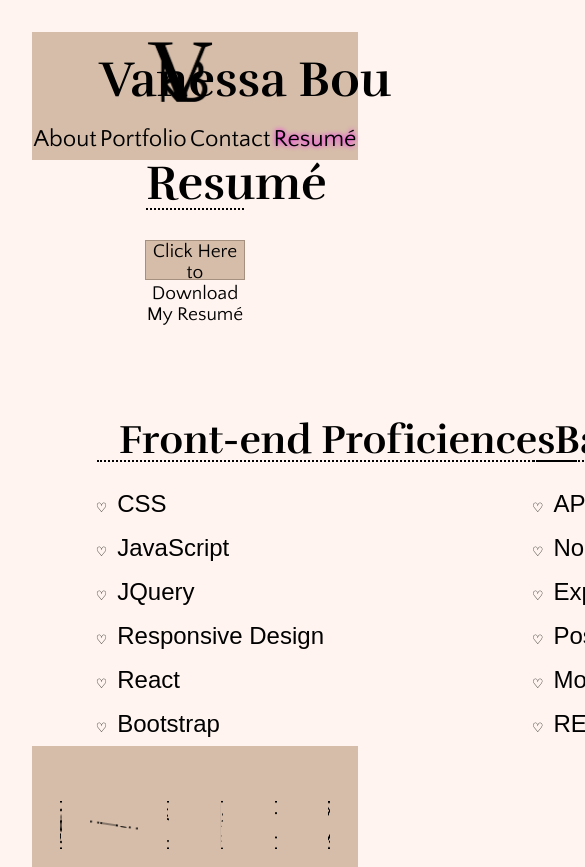
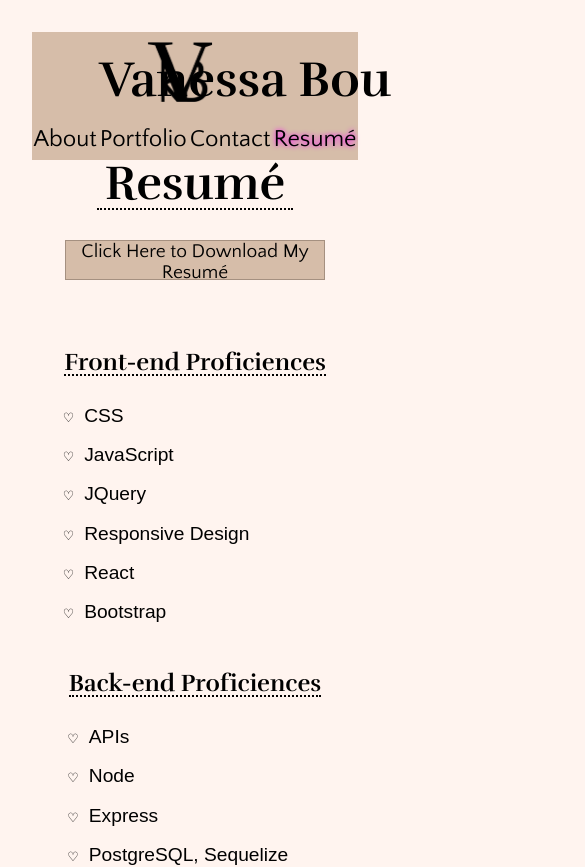
Before and after one commit to rvbouu/react-portfolio, a React (Vite) app: page /resume in a window 390 px wide. Shown: the top 867 px of the page, 585 px wide, since content can reach past the window. Built offline with nearby package versions, Linux system fonts and the light colour scheme.

Commit message:
added media queries to resume page

```diff
--- a/src/components/pages/resume/Resume.css
+++ b/src/components/pages/resume/Resume.css
@@ -38,10 +38,7 @@
   border: 1px solid #a59080;
 }
 
-#resumeBtn:hover {
-  border: 2px solid #684929;
-}
-
+/* ---------- Proficiencies ---------- */
 .prof{
   display: flex;
   flex-direction: row;
@@ -58,6 +55,7 @@
   text-align: center;
 }
 
+/* styling for list */
 .list{
   text-align: center;
   list-style-type: '\2661';
@@ -67,6 +65,55 @@
   padding-left: 10px;
 }
 
+/* bullet point size */
 .list::marker{
   font-size: .8rem;
 }
+
+/* ---------- Hovers ---------- */
+#resumeBtn:hover {
+  border: 2px solid #684929;
+}
+
+/* ---------- Media Queries ---------- */
+
+@media screen and (max-width: 1366px) {
+  .subtitle{
+    width: 100%;
+    font-size: 2rem;
+  }
+}
+
+@media screen and (max-width: 1024px) {
+  .subtitle{
+    width: 100%;
+    font-size: 1.5rem;
+  }
+
+  .list{
+    font-size: 1.2rem;
+  }
+}
+
+@media screen and (max-width: 962px) {
+  .resume-title, .resumeBtn{
+    width: 60%;
+  }
+}
+
+@media screen and (max-width: 800px) {
+  .resumeBtn{
+    margin-bottom: 30px;
+  }
+
+
+  .prof{
+    flex-direction: column;
+  }
+}
+
+@media screen and (max-width: 480px) {
+  .resumeBtn{
+    width: 80%
+  }
+}
```
